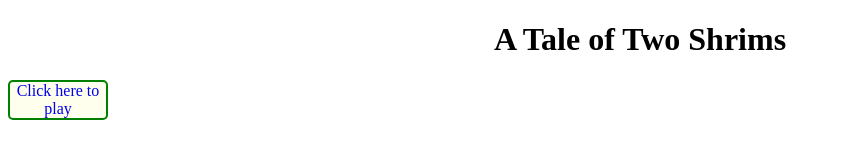
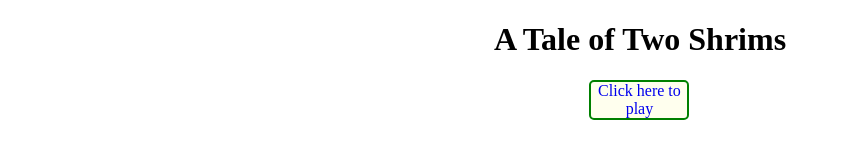
Before and after one commit to Shrim-Project/jsproject-game, a plain HTML site: page index.html in a window 1280 px wide. Shown: the whole page, without its empty margins (0-841 px from the left). Drawn offline with Linux system fonts and the light colour scheme.

Commit message:
Centre button

```diff
--- a/index.html
+++ b/index.html
@@ -10,6 +10,7 @@
     border: 2px solid green;
     background: #ffe;
     border-radius: 5px;
+    margin-left: 46%;
     text-align: center;
 }
 a {
```
